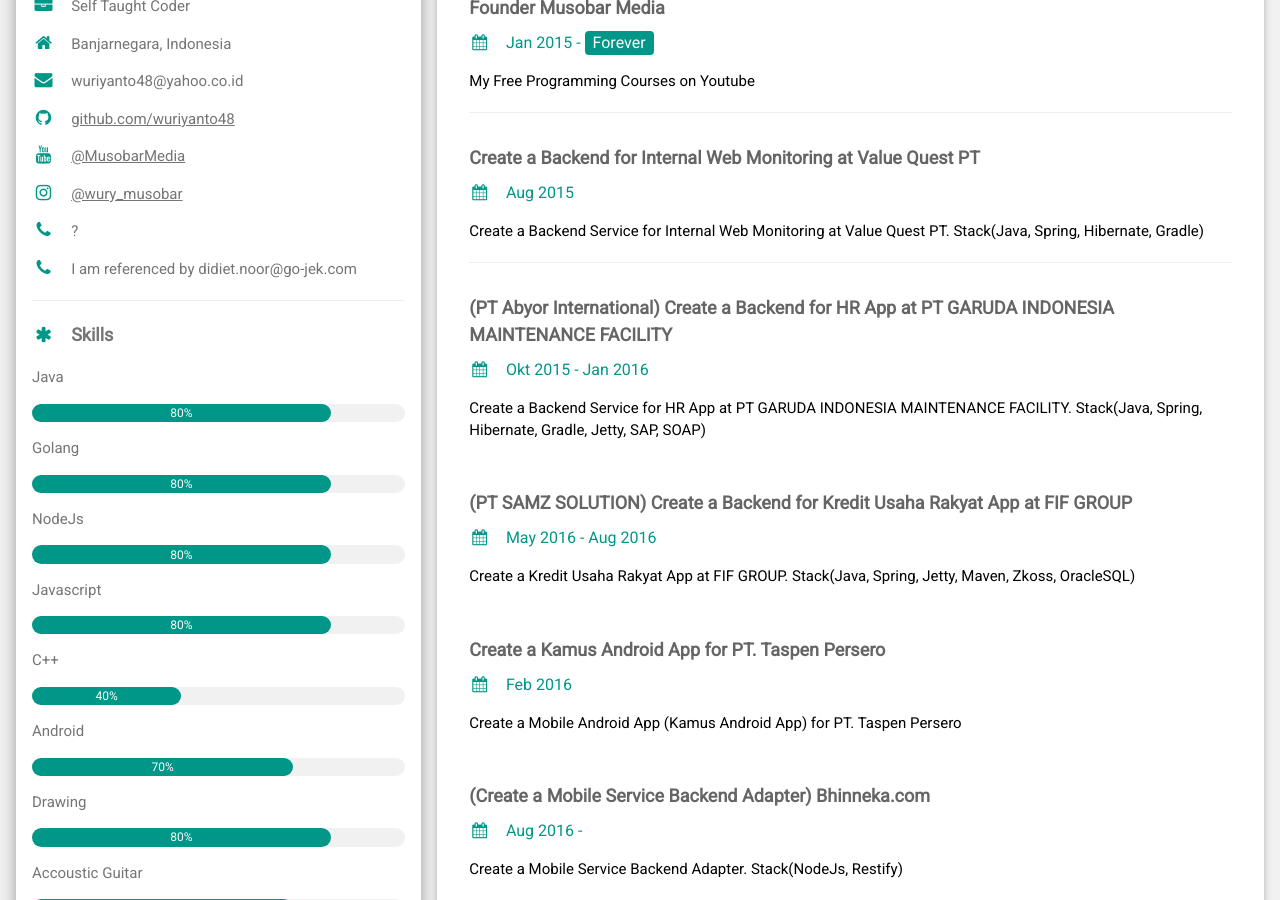
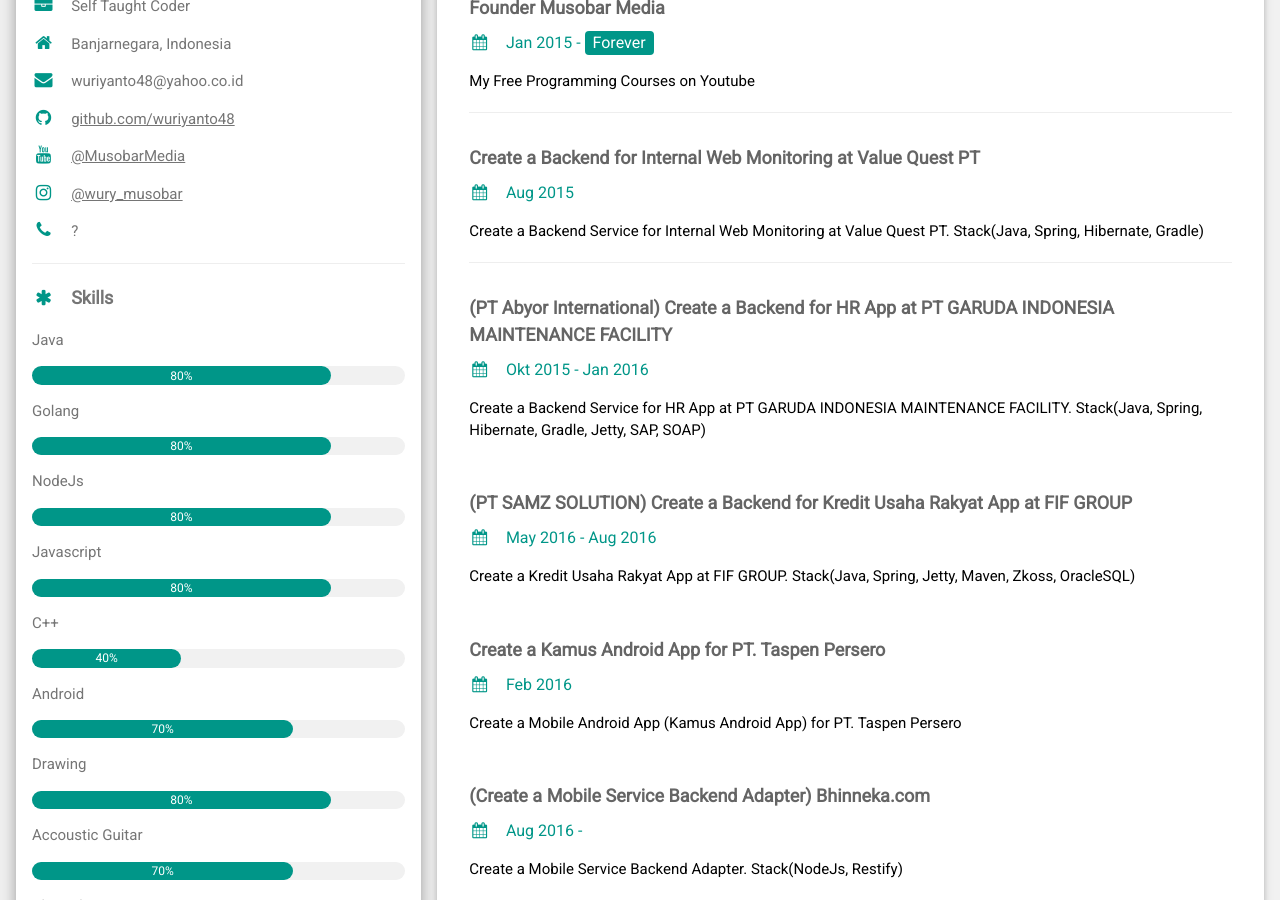
Before and after one commit to wuriyanto48/wuriyanto48.github.io, a Jekyll site: the page about/index.html, which Jekyll copies as it is, in a window 1280 px wide and 900 px high, scrolled down 441 px. Built offline with Jekyll 4.4.1, drawn with Linux system fonts in a browser that asks for light colours.

Commit message:
update about

```diff
--- a/about/index.html
+++ b/about/index.html
@@ -62,7 +62,6 @@
           <p><i class="fa fa-youtube fa-fw w3-margin-right w3-large w3-text-teal"></i><a href="https://www.youtube.com/MusobarMedia">@MusobarMedia</a></p>
           <p><i class="fa fa-instagram fa-fw w3-margin-right w3-large w3-text-teal"></i><a href="https://www.instagram.com/wury_musobar/">@wury_musobar</a></p>
           <p><i class="fa fa-phone fa-fw w3-margin-right w3-large w3-text-teal"></i>?</p>
-          <p><i class="fa fa-phone fa-fw w3-margin-right w3-large w3-text-teal"></i>I am referenced by didiet.noor@go-jek.com</p>
           <hr>
 
           <p class="w3-large"><b><i class="fa fa-asterisk fa-fw w3-margin-right w3-text-teal"></i>Skills</b></p>
```
